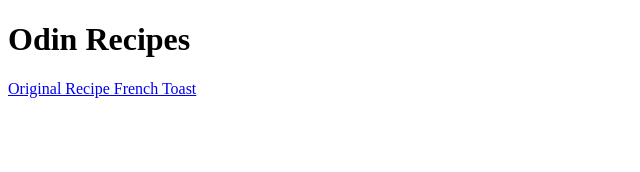
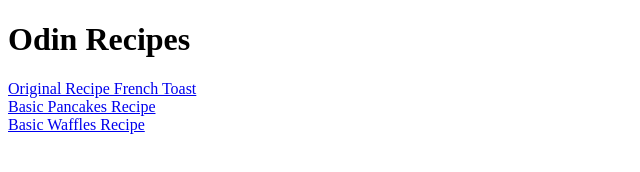
Before and after one commit to l11na/odin-recipes, a plain HTML site: page index.html in a window 1280 px wide. Shown: the whole page, without its empty margins (0-640 px from the left). Drawn offline with Linux system fonts and the light colour scheme.

Commit message:
Add links to the rest of the recipes

```diff
--- a/index.html
+++ b/index.html
@@ -9,5 +9,9 @@
 <body>
     <h1>Odin Recipes</h1>
     <a href="recipes/french_toast.html">Original Recipe French Toast</a>
+    <br>
+    <a href="recipes/pancakes.html">Basic Pancakes Recipe</a>
+    <br>
+    <a href="recipes/waffles.html">Basic Waffles Recipe</a>
 </body>
 </html>
```
